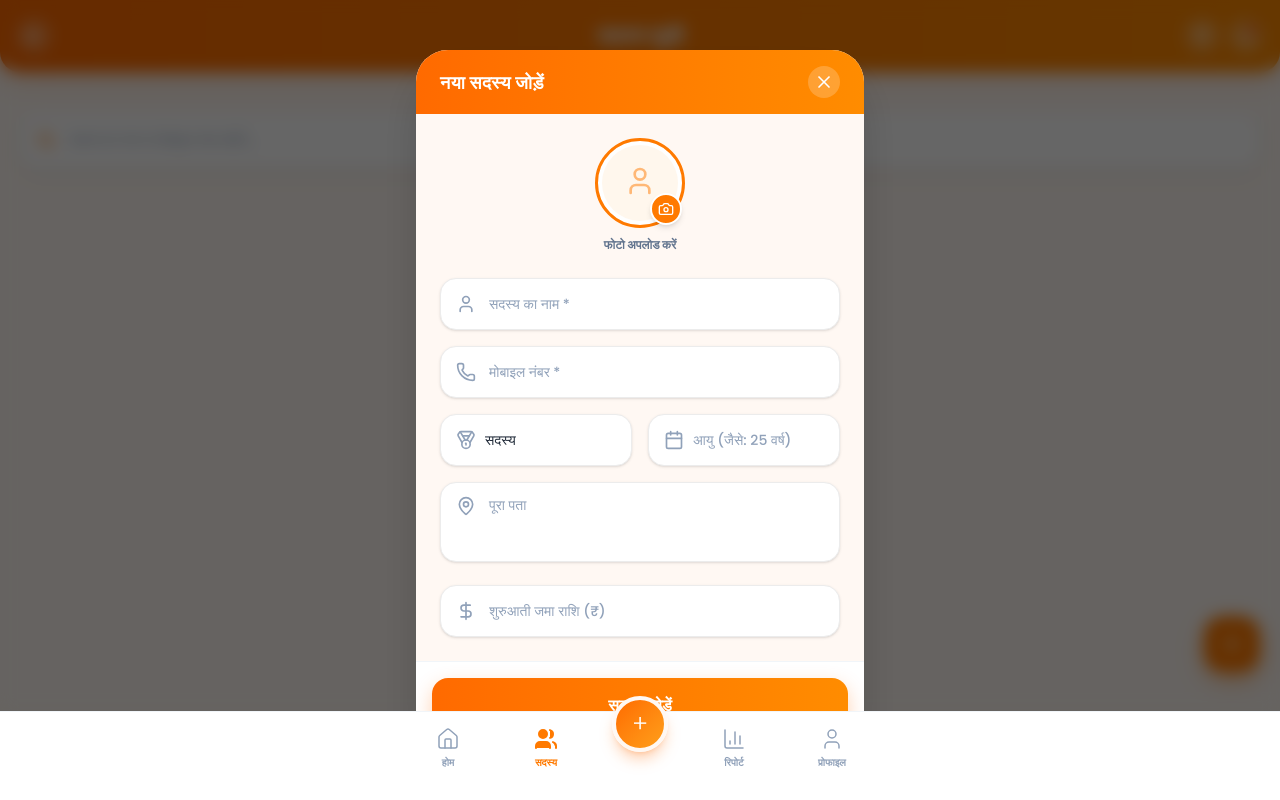
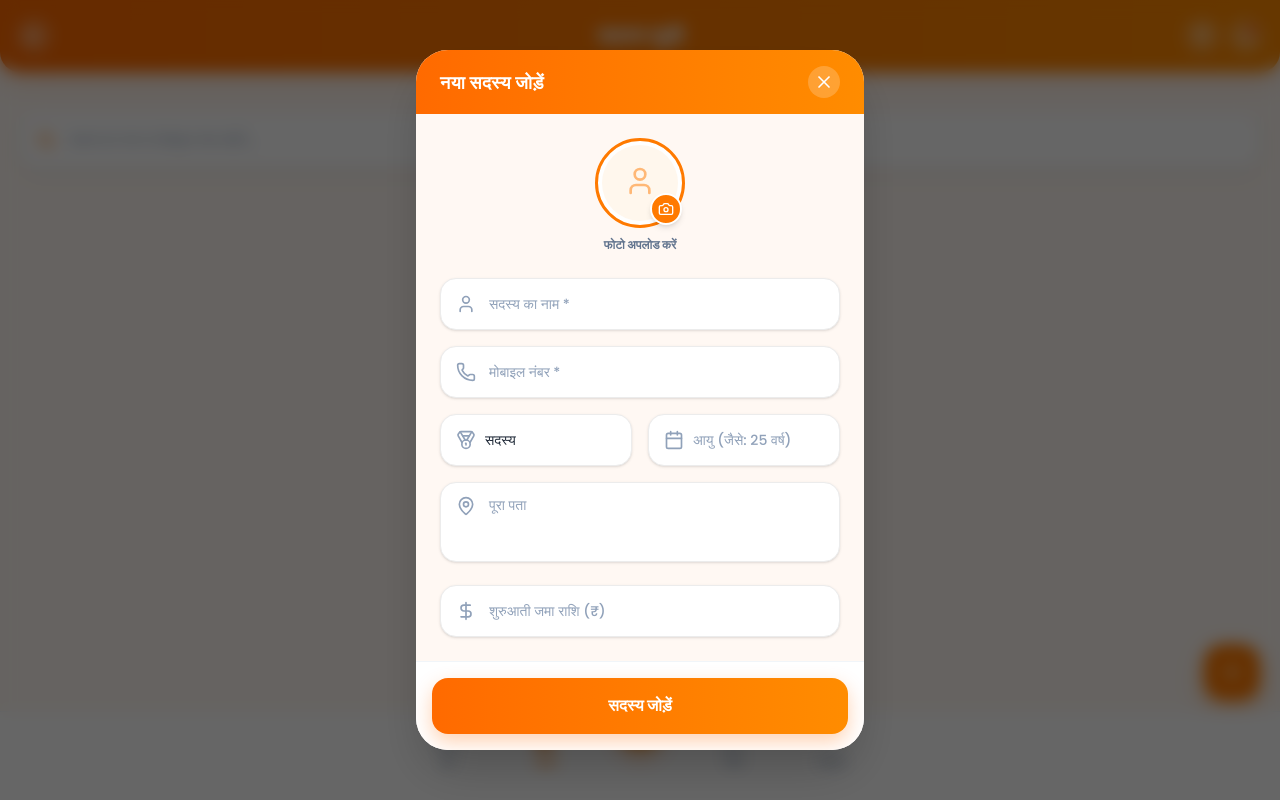
Before and after one commit to ganitwali2025-maker/ganesh-samiti-new, a React (Vite) app: page /members in a window 1280 px wide. Both pictures are taken after a click on the button 1232 px from the left and 644 px from the top of the page. Built offline with nearby package versions, Linux system fonts and the light colour scheme.

Commit message:
Fix FAB positioning and modal z-index across screens

```diff
--- a/src/components/AddMemberModal.tsx
+++ b/src/components/AddMemberModal.tsx
@@ -58,7 +58,7 @@ export function AddMemberModal({ isOpen, onClose, onAdd }: AddMemberModalProps)
   };
 
   return (
-    <div className="fixed inset-0 z-50 flex items-end sm:items-center justify-center bg-black/60 backdrop-blur-sm p-0 sm:p-4 animate-in fade-in duration-200">
+    <div className="fixed inset-0 z-[100] flex items-end sm:items-center justify-center bg-black/60 backdrop-blur-sm p-0 sm:p-4 animate-in fade-in duration-200">
       <div className="w-full sm:max-w-md bg-white rounded-t-[32px] sm:rounded-[32px] overflow-hidden flex flex-col max-h-[90vh] shadow-2xl animate-in slide-in-from-bottom-full sm:slide-in-from-bottom-10 duration-300">
 
         {/* Header */}
--- a/src/screens/ExpenseScreen.tsx
+++ b/src/screens/ExpenseScreen.tsx
@@ -63,7 +63,7 @@ export function ExpenseScreen() {
       </div>
 
       {/* Floating Add Button */}
-      <button className="absolute bottom-32 right-5 w-14 h-14 bg-rose-500 rounded-[20px] flex items-center justify-center text-white shadow-[0_8px_20px_rgb(244,63,94,0.4)] active:scale-95 transition-transform z-10">
+      <button className="fixed bottom-[100px] right-5 w-14 h-14 bg-rose-500 rounded-[20px] flex items-center justify-center text-white shadow-[0_8px_20px_rgb(244,63,94,0.4)] active:scale-95 transition-transform z-[40]">
         <Plus className="w-6 h-6" />
       </button>
     </div>
--- a/src/screens/MembersScreen.tsx
+++ b/src/screens/MembersScreen.tsx
@@ -82,7 +82,7 @@ export function MembersScreen() {
       {/* Floating Add Button */}
       <button
         onClick={() => setIsAddModalOpen(true)}
-        className="absolute bottom-32 right-5 w-14 h-14 bg-[#FF7A00] rounded-[20px] flex items-center justify-center text-white shadow-[0_8px_20px_rgb(255,122,0,0.4)] active:scale-95 transition-transform z-10"
+        className="fixed bottom-[100px] right-5 w-14 h-14 bg-[#FF7A00] rounded-[20px] flex items-center justify-center text-white shadow-[0_8px_20px_rgb(255,122,0,0.4)] active:scale-95 transition-transform z-[40]"
       >
         <Plus className="w-6 h-6" />
       </button>
@@ -95,7 +95,7 @@ export function MembersScreen() {
 
       {/* Member ID Card Modal */}
       {selectedMember && (
-        <div className="fixed inset-0 z-50 flex items-center justify-center p-4 bg-black/60 backdrop-blur-sm" onClick={() => setSelectedMember(null)}>
+        <div className="fixed inset-0 z-[100] flex items-center justify-center p-4 bg-black/60 backdrop-blur-sm" onClick={() => setSelectedMember(null)}>
           <div className="w-full max-w-md animate-in zoom-in duration-200" onClick={e => e.stopPropagation()}>
             <MemberCard member={selectedMember} />
             <button
```
